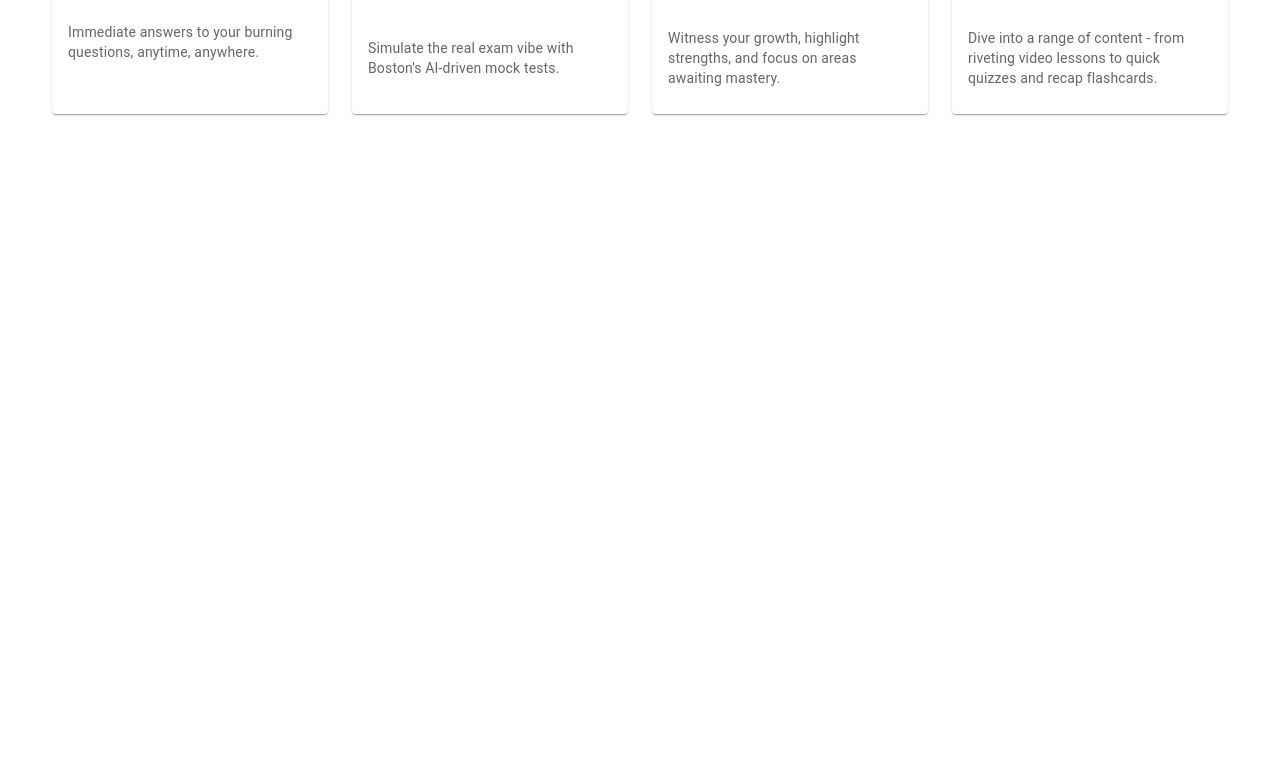
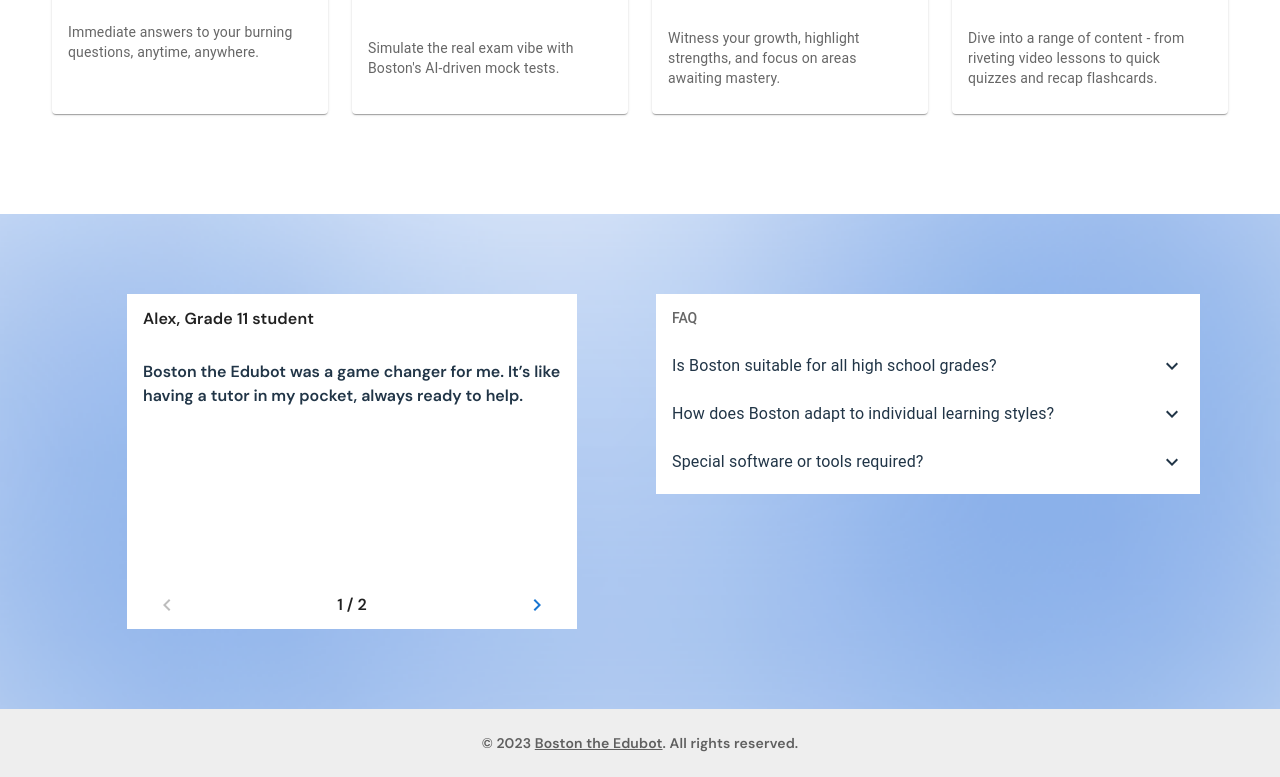
Before and after one commit to MrBomberman/edubot-frontend, a React (Vite) app: page / in a window 1280 px wide. Shown: the part 1146-1923 px from the top of the page. Before the commit the page ends 1360 px from the top, so only its background shows below. Built offline with nearby package versions, Linux system fonts and the light colour scheme.

Commit message:
added enw components to presentation page

```diff
--- a/src/pages/PresentationPage.tsx
+++ b/src/pages/PresentationPage.tsx
@@ -1,5 +1,7 @@
 import BlockOfCardsOnPresPage from '../components/PresentationComponents/BlockOfCardsOnPresPage';
+import CommentsBlock from '../components/PresentationComponents/CommentsBlock';
 import MainMessageBlock from '../components/PresentationComponents/MainMessageBlock';
+import PresentationFooter from '../components/PresentationComponents/PresentationFooter';
 import PresentationHeader from '../components/PresentationComponents/PresentationHeader';
 
 function PresentationPage() {
@@ -9,6 +11,8 @@ function PresentationPage() {
         <PresentationHeader/>
         <MainMessageBlock/>
         <BlockOfCardsOnPresPage/>
+        <CommentsBlock/>
+        <PresentationFooter/>
     </>
   );
 }
```
